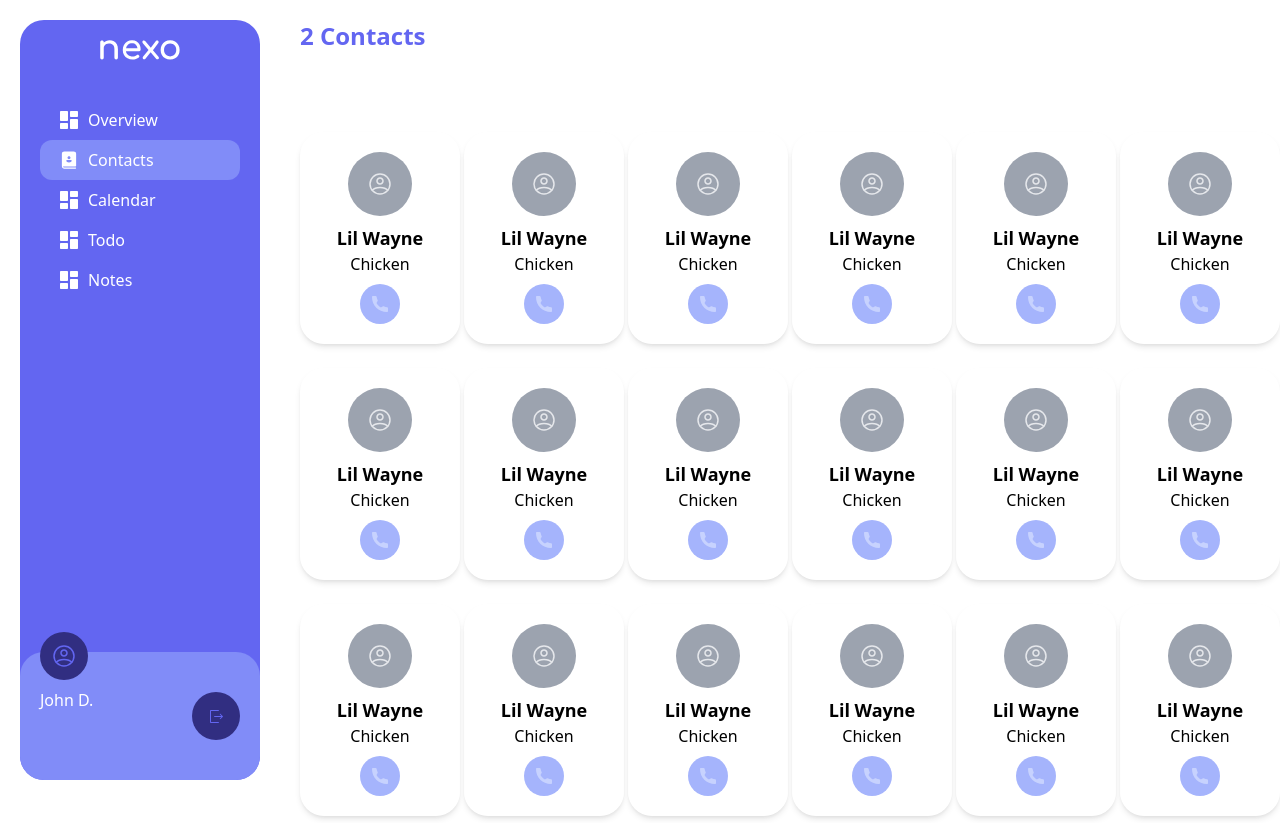
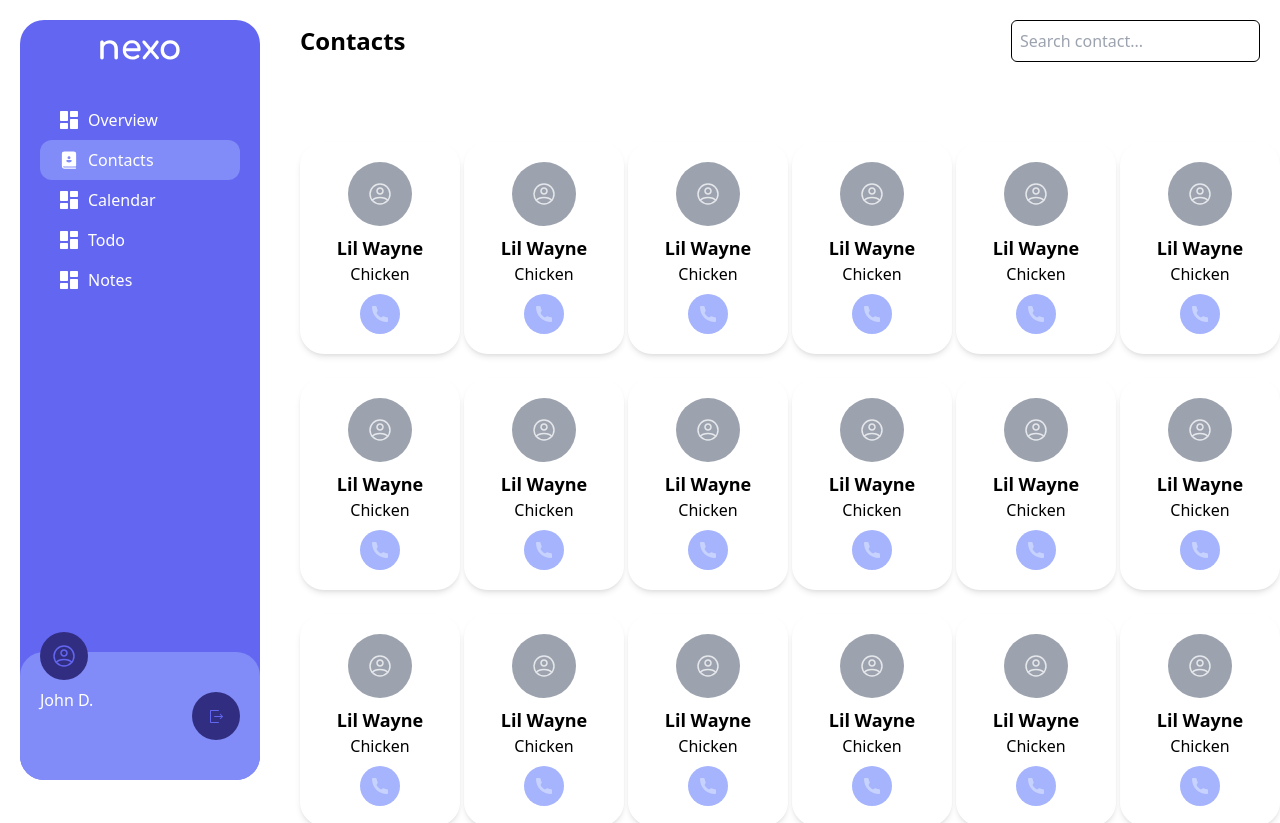
Before and after one commit to dpkreativ/nexo, a Next.js app: page /contacts in a window 1280 px wide. Shown: the top 823 px of the page. Built offline with nearby package versions, Linux system fonts and the light colour scheme.

Commit message:
add search feature

```diff
--- a/components/AllContactsPage.js
+++ b/components/AllContactsPage.js
@@ -9,10 +9,23 @@ const AllContactsPage = () => {
         <Sidebar contacts />
       </div>
       <main className="w-full relative">
-        <div className="mb-10 sticky top-0 p-5 bg-white">
-          <h1 className="font-bold text-2xl text-indigo-500">2 Contacts</h1>
+        <div className="mb-10 sticky top-0 p-5 bg-white flex justify-between items-center">
+          <h1 className="font-bold text-2xl">Contacts</h1>
+          <div>
+            <form>
+              <div className="border border-black rounded-md p-2">
+                <input
+                  type="search"
+                  name="searchContact"
+                  id="searchContact"
+                  placeholder="Search contact..."
+                  className="outline-none"
+                />
+              </div>
+            </form>
+          </div>
         </div>
-        <div className="p-5">
+        <section className="p-5">
           <div className="grid lg:grid-cols-6 gap-6">
             <div>
               <ContactCard />
@@ -117,7 +130,7 @@ const AllContactsPage = () => {
               <ContactCard />
             </div>
           </div>
-        </div>
+        </section>
       </main>
     </div>
   );
```
